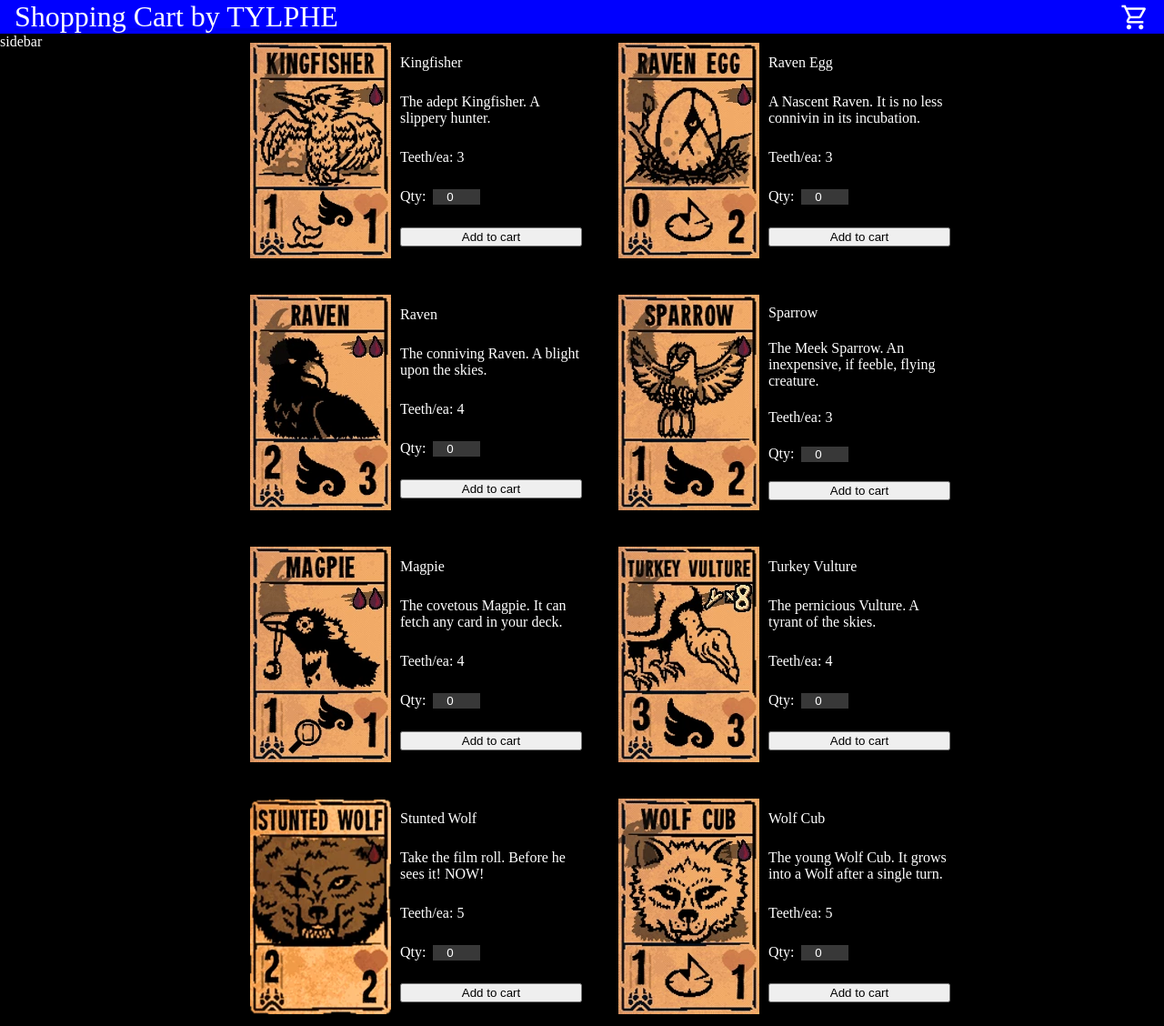
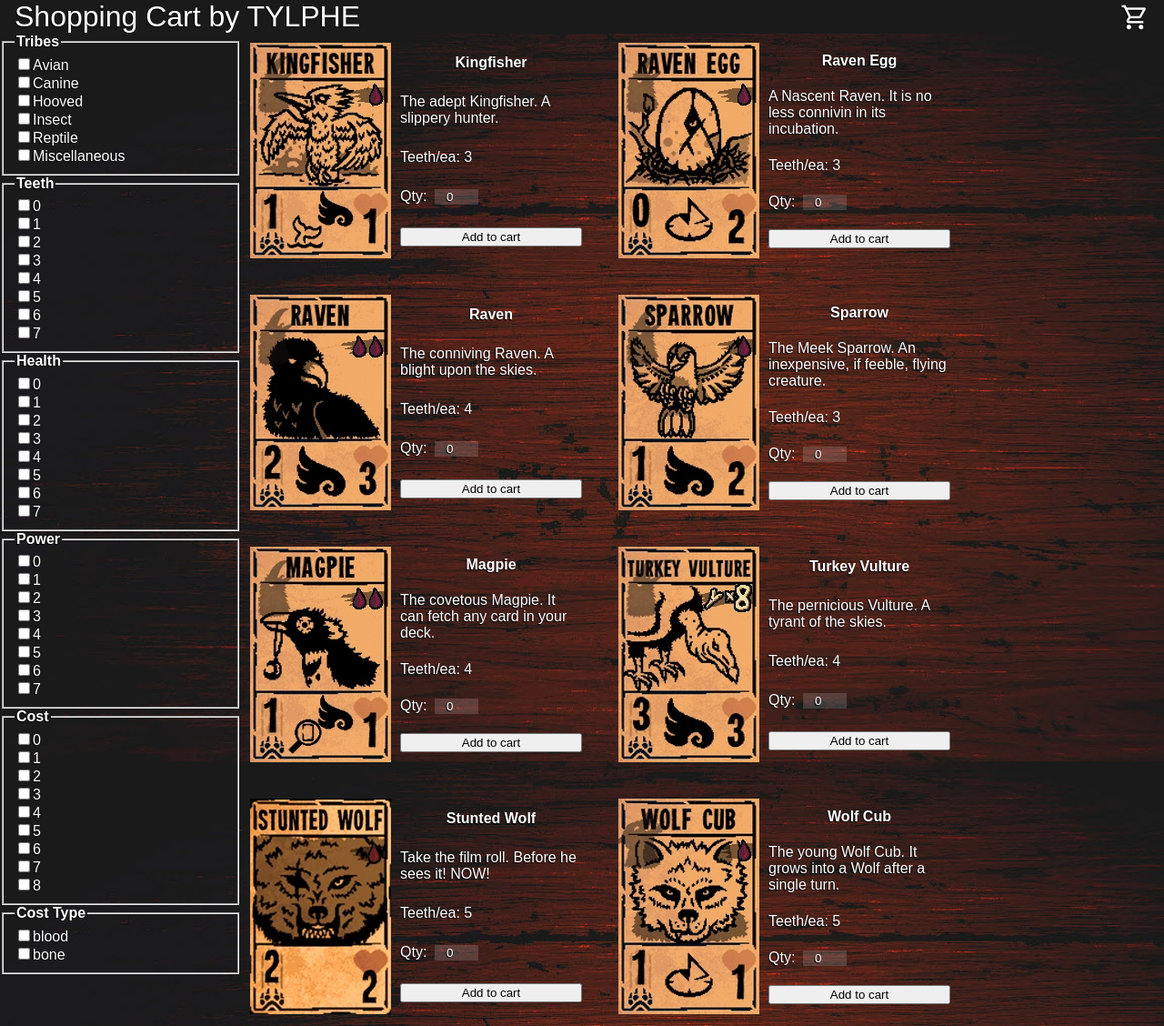
Before and after one commit to TYLPHE/shopping-cart, a React app: page /shopping-cart/shop in a window 1280 px wide. Shown: the top 1128 px of the page at 91% size. Built offline with nearby package versions, Linux system fonts and the light colour scheme.

Commit message:
Added filter UI and background/colors. adding search bar next

```diff
--- a/src/Card.js
+++ b/src/Card.js
@@ -5,12 +5,20 @@ function Card({ inventory }) {
     <div className='card'>
       <img alt='test' src={inventory.img} />
       <div className='card-details'>
-        <div>{inventory.name}</div>
+        <div className='card-name'>{inventory.name}</div>
         <div>{inventory.desc}</div>
         <div>Teeth/ea: {inventory.teeth}</div>
         <div>
-          <label htmlFor='qty'>Qty: &nbsp;</label>
-          <input type={'number'} id='qty' defaultValue={0} min={0} max={9} />
+          <label htmlFor={`${inventory.name}`}>Qty: &nbsp;</label>
+          <input
+            type={'number'}
+            id={`${inventory.name}`}
+            pattern='[0-9]{1}'
+            title='Limit 9'
+            defaultValue={0}
+            min={0}
+            max={9}
+          />
         </div>
         <button>Add to cart</button>
       </div>
--- a/src/Header.js
+++ b/src/Header.js
@@ -3,7 +3,7 @@ import './styles/Header.css';
 function Header() {
   return(
     <header>
-      <Link to='/shopping-cart/'>
+      <Link className='header-title' to='/shopping-cart/'>
         <div className='logo'>Shopping Cart by TYLPHE</div>
       </Link>
       <span className="material-symbols-outlined">shopping_cart</span>
--- a/src/Homepage.js
+++ b/src/Homepage.js
@@ -1,15 +1,16 @@
 import { Link } from 'react-router-dom';
 import './styles/Homepage.css';
 import gif from './images/homepage.gif';
-import jpg from './images/inscryption.jpg'
+import jpg from './images/inscryption.jpg';
+import long from './images/long.gif';
 import { useEffect, useState } from 'react';
 
 function Homepage() {
-  const [bg, setBg] = useState(gif);
-  useEffect(() => {
-    const timer = setTimeout(() => setBg(jpg), 2050);
-    return () => clearTimeout(timer);
-  }, []);
+  // const [bg, setBg] = useState(gif);
+  // useEffect(() => {
+  //   const timer = setTimeout(() => setBg(jpg), 2050);
+  //   return () => clearTimeout(timer);
+  // }, []);
 
   return (
     <Link
@@ -18,7 +19,7 @@ function Homepage() {
     >
       <div
         className='center home-body'
-        style={{backgroundImage: `url(${bg})`}}
+        style={{backgroundImage: `url(${long})`}}
       />
     </Link>
   );
--- a/src/Shop.js
+++ b/src/Shop.js
@@ -3,6 +3,7 @@ import Sidebar from './Sidebar';
 import './styles/Shop.css'
 import inventory from './inventory';
 import Card from './Card';
+import shopBg from './images/shopBg.jpg';
 
 function ShopWindow() {
   let arr = [];
@@ -19,7 +20,7 @@ function Shop() {
   return (
     <div>
       <Header />
-      <div className='shop-body'>
+      <div className='shop-body' style={{backgroundImage: `url(${shopBg})`}}>
         <Sidebar />
         <div className='shop-cont'>
           <ShopWindow />
--- a/src/Sidebar.js
+++ b/src/Sidebar.js
@@ -1,9 +1,118 @@
 import './styles/Sidebar.css';
+
+function Tribe() {
+  const types = ['Avian', 'Canine', 'Hooved', 'Insect', 'Reptile', 'Miscellaneous'];
+  const arr = [];
+  for (let i = 0; i < types.length; i += 1) {
+    const div = (
+      <div>
+        <input type={`checkbox`} id={types[i]} name='tribe' />
+        <label className={'label-filter'} htmlFor={types[i]}>{types[i]}</label>
+      </div>
+    )
+    arr.push(div);
+  }
+  return arr;
+}
+
+function Teeth() {
+  const arr = [];
+  for (let i = 0; i <= 7; i += 1) {
+    const div = (
+      <div>
+        <input type={`checkbox`} id={`teeth${i}`} name='teeth' />
+        <label className={'label-filter'} htmlFor={`teeth${i}`}>{i}</label>
+      </div>
+    );
+    arr.push(div);
+  }
+  return arr;
+}
+
+function Health() {
+  const arr = [];
+  for (let i = 0; i <= 7; i += 1) {
+    const div = (
+      <div>
+        <input type={`checkbox`} id={`health${i}`} name='health' />
+        <label className={'label-filter'} htmlFor={`health${i}`}>{i}</label>
+      </div>
+    );
+    arr.push(div);
+  }
+  return arr;
+}
+
+function Power() {
+  const arr = [];
+  for (let i = 0; i <= 7; i += 1) {
+    const div = (
+      <div>
+        <input type={`checkbox`} id={`power${i}`} name='power' />
+        <label className={'label-filter'} htmlFor={`power${i}`}>{i}</label>
+      </div>
+    );
+    arr.push(div);
+  }
+  return arr;
+}
+
+function Cost() {
+  const arr = [];
+  for (let i = 0; i <= 8; i += 1) {
+    const div = (
+      <div>
+        <input type={`checkbox`} id={`cost${i}`} name='cost' />
+        <label className={'label-filter'} htmlFor={`cost${i}`}>{i}</label>
+      </div>
+    );
+    arr.push(div);
+  }
+  return arr;
+}
+
+function CostType() {
+  const types = ['blood', 'bone'];
+  const arr = [];
+  for (let i = 0; i < types.length; i += 1) {
+    const div = (
+      <div>
+        <input type={`checkbox`} id={`costType${i}`} name='costType' />
+        <label className={'label-filter'} htmlFor={`costType${i}`}>{types[i]}</label>
+      </div>
+    );
+    arr.push(div);
+  }
+  return arr;
+}
 
 function Sidebar() {
   return (
     <div className="sidebar">
-      sidebar
+      <fieldset>
+        <legend className='bold'>Tribes</legend>
+        <Tribe />
+      </fieldset>
+      <fieldset>
+        <legend className='bold'>Teeth</legend>
+        <Teeth />
+      </fieldset>
+      <fieldset>
+        <legend className='bold'>Health</legend>
+        <Health />
+      </fieldset>
+      <fieldset>
+        <legend className='bold'>Power</legend>
+        <Power />
+      </fieldset>
+      <fieldset>
+        <legend className='bold'>Cost</legend>
+        <Cost />
+      </fieldset>
+      <fieldset>
+        <legend className='bold'>Cost Type</legend>
+        <CostType />
+      </fieldset>
     </div>
   );
 };
--- a/src/styles/Card.css
+++ b/src/styles/Card.css
@@ -1,9 +1,10 @@
 input[type='number'] {
   width: 3rem;
   border: none;
-  background-color: rgba(255, 255, 255, 0.219);
+  background-color: rgba(255, 255, 255, 0.144);
   color: white;
   text-align: center;
+  text-shadow: -1px .5px 1px black;
 }
 .card {
   display: flex;
@@ -11,7 +12,7 @@ input[type='number'] {
   padding: 10px;
 }
 .card:hover{
-  background-color: rgba(255, 255, 255, 0.11);
+  background-color: rgba(255, 255, 255, 0.062);
   transition: 100ms;
 }
 .card-details {
@@ -20,3 +21,7 @@ input[type='number'] {
   justify-content: space-around;
   width: 200px;
 }
+.card-name {
+  text-align: center;
+  font-weight: bold;
+}
--- a/src/styles/Header.css
+++ b/src/styles/Header.css
@@ -1,6 +1,6 @@
 header {
   display: flex;
-  background-color: blue;
+  background-color: #1A1A1A;
   justify-content: space-between;
   align-items: center;
   padding: 0 1rem;
@@ -14,3 +14,6 @@ header {
   height: 2rem;
   width: 2rem;
 }
+.header-title {
+  text-decoration: none;
+}
--- a/src/styles/Homepage.css
+++ b/src/styles/Homepage.css
@@ -1,10 +1,8 @@
 .home-body {
   font-size: 5rem;
-  background-size: 100vw;
   background-repeat: no-repeat;
   background-attachment: fixed;
   background-position: center;
-  background-size:contain;
   height: 100vh;
   width: 100vw;
 }
--- a/src/styles/Shop.css
+++ b/src/styles/Shop.css
@@ -4,6 +4,9 @@
 }
 .shop-body {
   display: flex;
+  background-size: cover;
+  background-position: center;
+  background-attachment: fixed;
 }
 .shop-cont {
   width: 100%;
--- a/src/styles/Sidebar.css
+++ b/src/styles/Sidebar.css
@@ -1,3 +1,11 @@
 .sidebar {
   min-width: 265px;
+  user-select: none;
 }
+.bold {
+  font-weight: bold;
+}
+.label-filter {
+  display: inline-block;
+  width: 80%
+}
--- a/src/styles/index.css
+++ b/src/styles/index.css
@@ -1,10 +1,12 @@
-/* * {
-  border: 1px solid;
+* {
+  /* border: 1px solid; */
   box-sizing: border-box;
-} */
+  font-family: Arial, Helvetica, sans-serif;
+}
 body {
-  background-color: black;
+  background-color: #1A1A1A;
   color: white;
+  text-shadow: -1px .5px 1px black;
   margin: 0;
 }
 .center {
```
Also changed, not shown: src/images/shopBg.jpg (renamed from src/images/shopbg.jpg), 1 other file.
